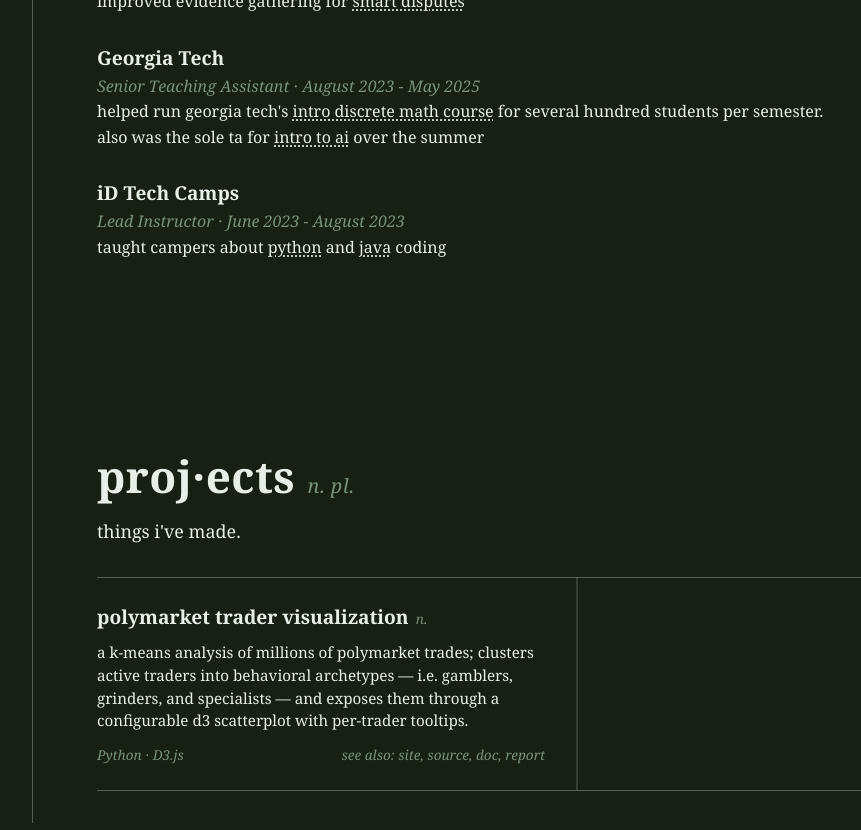
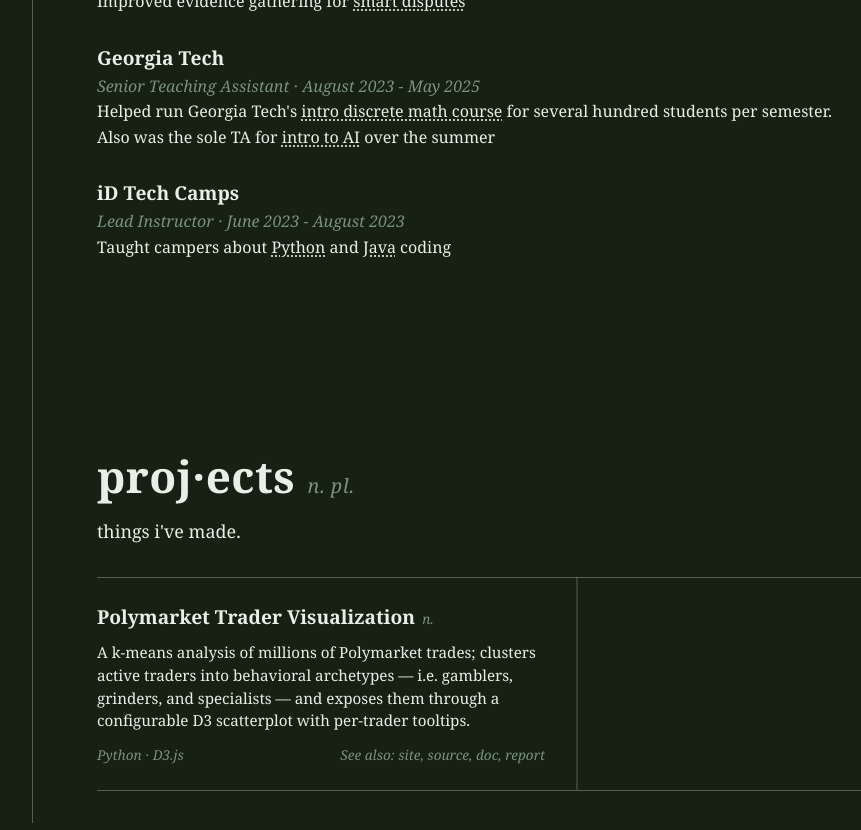
Before and after one commit to VirtualMe64/my-site, a React (Vite) app: page / in a window 1280 px wide. Shown: the part 1300-2130 px from the top of the page, without its empty margins (159-1020 px from the left). Built offline with nearby package versions, Linux system fonts and the light colour scheme; a web font is replaced by a local one.

Commit message:
capitalize content copy, keep glosses lowercase

```diff
--- a/src/components/sections/Entry.jsx
+++ b/src/components/sections/Entry.jsx
@@ -6,16 +6,16 @@
     <section id="home">
       <div className={styles.entry}>
         <Headword as="h1" pos="n. proper">
-          sam<span aria-hidden="true">·</span>my
+          Sam<span aria-hidden="true">·</span>my
           {' '}
-          taub<span aria-hidden="true">·</span>man
+          Taub<span aria-hidden="true">·</span>man
         </Headword>
 
         <p className={styles.definitions}>
-          <span className={styles.num}>1.</span> a software engineer at stripe, helping agents pay for things{' '}
+          <span className={styles.num}>1.</span> a software engineer at Stripe, helping agents pay for things{' '}
           <span className={styles.num}>2.</span> a programmer with 10 years of experience who is passionate about learning how things work{' '}
-          <span className={styles.num}>3.</span> a former georgia tech student and current georgia tech football fan{' '}
-          <span className={styles.num}>4.</span> a lover of word games, especially scrabble
+          <span className={styles.num}>3.</span> a former Georgia Tech student and current Georgia Tech football fan{' '}
+          <span className={styles.num}>4.</span> a lover of word games, especially Scrabble
         </p>
       </div>
     </section>
--- a/src/components/sections/Experience.jsx
+++ b/src/components/sections/Experience.jsx
@@ -5,15 +5,15 @@
 
 const roles = [
     {company: "Stripe", url: "https://stripe.com", title: "Software Engineer", dates: "August 2026 - Present",
-      description: <>(will soon be) working on {a('agentic payments', 'https://docs.stripe.com/agentic-commerce')}</>},
+      description: <>(Will soon be) working on {a('agentic payments', 'https://docs.stripe.com/agentic-commerce')}</>},
     {company: "Georgia Tech", url: "https://www.cc.gatech.edu/", title: "Graduate Teaching Assistant", dates: "August 2025 - May 2026",
-      description: <>taught students about {a('graduate-level algorithms', 'https://omscs.gatech.edu/cs-6515-intro-graduate-algorithms')} and {a('introductory robotics', 'https://dellaert.github.io/25F-3630/')}</>},
+      description: <>Taught students about {a('graduate-level algorithms', 'https://omscs.gatech.edu/cs-6515-intro-graduate-algorithms')} and {a('introductory robotics', 'https://dellaert.github.io/25F-3630/')}</>},
     {company: "Stripe", url: "https://stripe.com", title: "Software Engineering Intern", dates: "May 2025 - August 2025",
-      description: <>improved evidence gathering for {a('smart disputes', 'https://docs.stripe.com/disputes/smart-disputes')}</>},
+      description: <>Improved evidence gathering for {a('smart disputes', 'https://docs.stripe.com/disputes/smart-disputes')}</>},
     {company: "Georgia Tech", url: "https://www.cc.gatech.edu/", title: "Senior Teaching Assistant", dates: "August 2023 - May 2025",
-      description: <>helped run georgia tech's {a('intro discrete math course', 'https://faculty.cc.gatech.edu/~ladha/S24/2050/')} for several hundred students per semester.<br />also was the sole ta for {a('intro to ai', 'https://europe.gatech.edu/sites/default/files/2024-01/CS%203600%20Syllabus.pdf')} over the summer</>},
+      description: <>Helped run Georgia Tech's {a('intro discrete math course', 'https://faculty.cc.gatech.edu/~ladha/S24/2050/')} for several hundred students per semester.<br />Also was the sole TA for {a('intro to AI', 'https://europe.gatech.edu/sites/default/files/2024-01/CS%203600%20Syllabus.pdf')} over the summer</>},
     {company: "iD Tech Camps", url: "https://www.idtech.com/", title: "Lead Instructor", dates: "June 2023 - August 2023",
-      description: <>taught campers about {a('python', 'https://www.idtech.com/courses/python-coding-101')} and {a('java', 'https://www.idtech.com/courses/java-coding-build-mods-with-minecraft')} coding</>},
+      description: <>Taught campers about {a('Python', 'https://www.idtech.com/courses/python-coding-101')} and {a('Java', 'https://www.idtech.com/courses/java-coding-build-mods-with-minecraft')} coding</>},
 ]
 
 export default function Experience() {
--- a/src/components/sections/Projects.jsx
+++ b/src/components/sections/Projects.jsx
@@ -3,9 +3,9 @@
 
 const projects = [
   {
-    name: 'polymarket trader visualization',
+    name: 'Polymarket Trader Visualization',
     pos: 'n.',
-    def: 'a k-means analysis of millions of polymarket trades; clusters active traders into behavioral archetypes — i.e. gamblers, grinders, and specialists — and exposes them through a configurable d3 scatterplot with per-trader tooltips.',
+    def: 'A k-means analysis of millions of Polymarket trades; clusters active traders into behavioral archetypes — i.e. gamblers, grinders, and specialists — and exposes them through a configurable D3 scatterplot with per-trader tooltips.',
     stack: 'Python · D3.js',
     links: [
       { label: 'site', href: 'https://virtualme64.github.io/polymarket-trader-analysis/viz/' },
@@ -40,7 +40,7 @@
                   <footer className={styles.cardFoot}>
                     <span className={styles.stack}>{project.stack}</span>
                     <span className={styles.seeAlso}>
-                      see also:{' '}
+                      See also:{' '}
                       {project.links.map((link, i) => (
                         <span key={link.label}>
                           <a href={link.href} target="_blank" rel="noreferrer">{link.label}</a>
```
